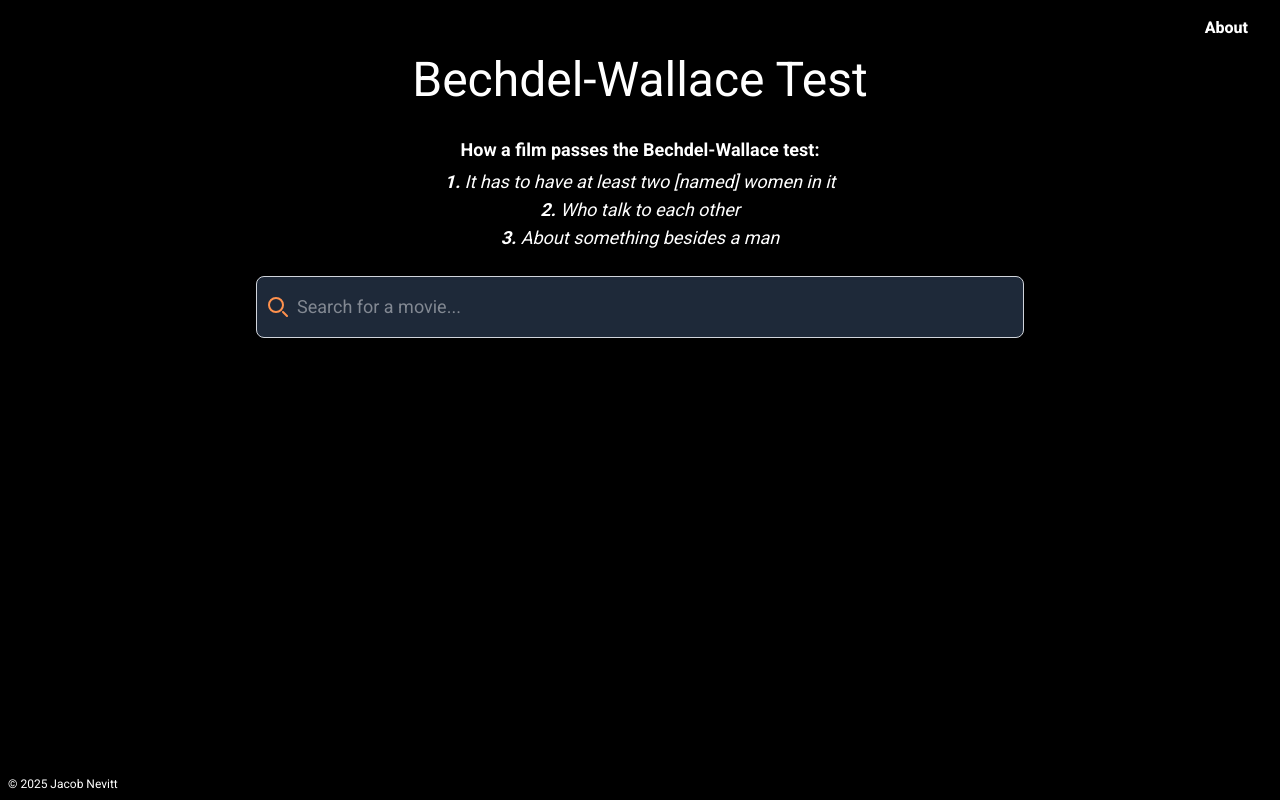
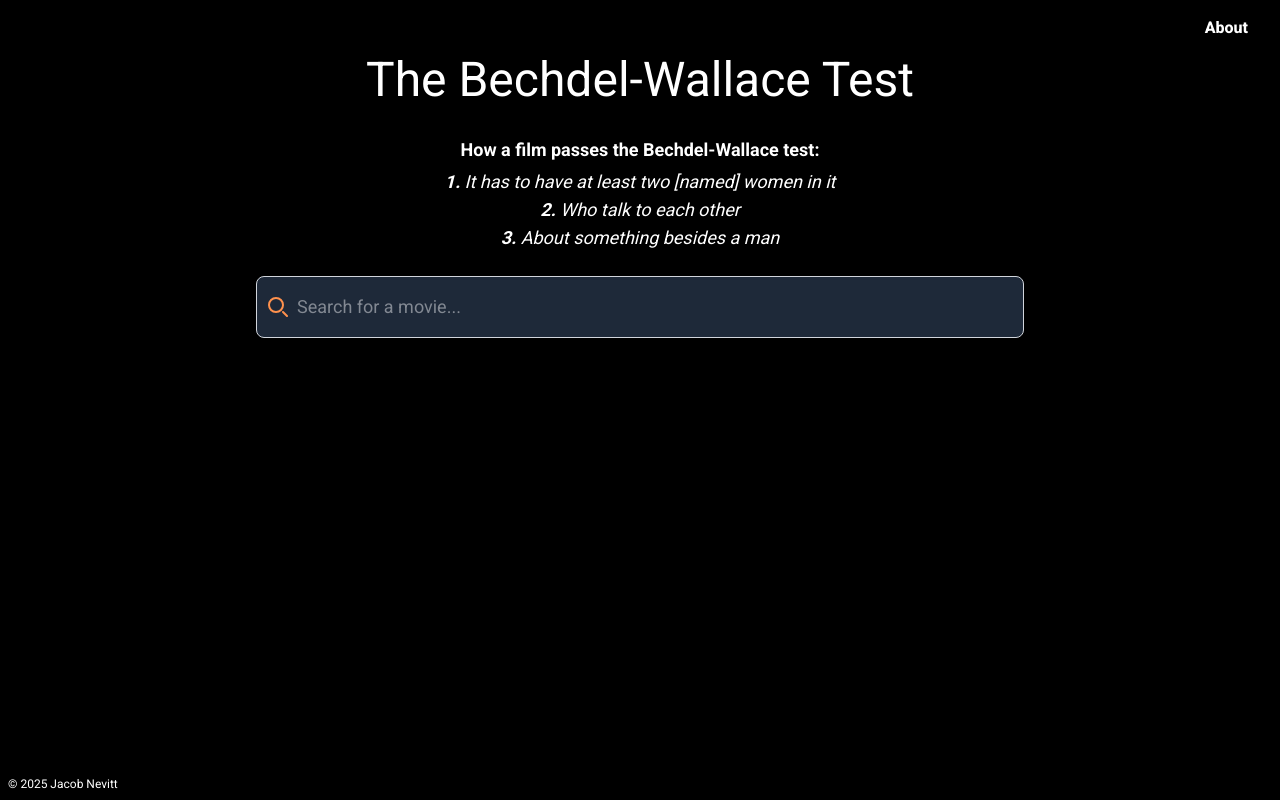
Before and after one commit to jacobadam/bechdel-wallace-test, a Next.js app: page / in a window 1280 px wide. Built offline with nearby package versions, Linux system fonts and the light colour scheme; grey boxes are pictures that could not be loaded.

Commit message:
update text size

```diff
--- a/src/app/page.tsx
+++ b/src/app/page.tsx
@@ -44,8 +44,8 @@ const Home: React.FC = () => {
         </div>
       </div>
 
-      <h1 className="relative flex-1 font-base text-center text-2xl xs:text-3xl sm:text-5xl 2xl:text-6xl mt-16 sm:max-lg:mt-16 lg:mt-4 2xl:mt-12 mb-4 sm:mb-8 justify-center limitedHeight:text-blue-500">
-        Bechdel-Wallace Test
+      <h1 className="relative flex-1 text-center text-3xl xs:text-4xl sm:text-5xl 2xl:text-6xl mt-16 sm:max-lg:mt-16 lg:mt-4 2xl:mt-12 mb-4 sm:mb-8 justify-center limitedHeight:text-blue-500">
+        The Bechdel-Wallace Test
       </h1>
 
       <div className="flex flex-col items-center text-center sm:max-lg:mt-16 mt-8 mb-4">
```
